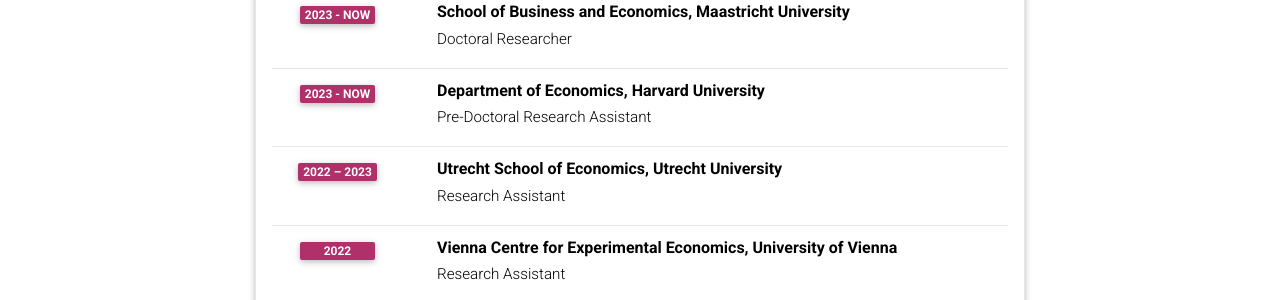
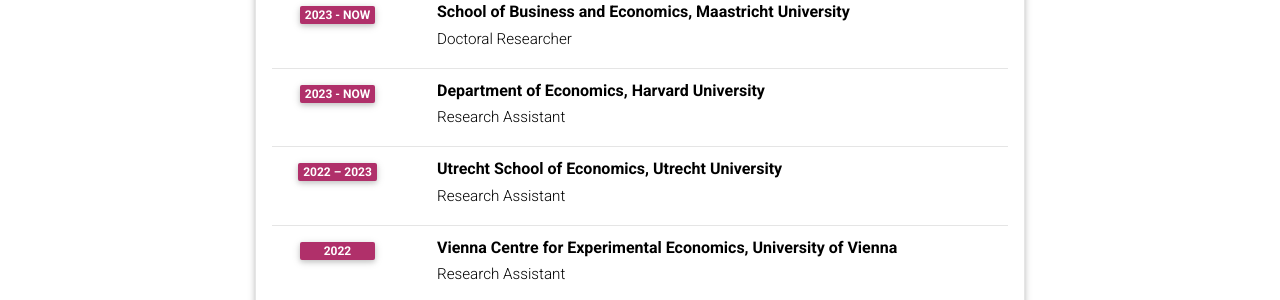
Before and after one commit to egorbronnikov/egorbronnikov.github.io, a Jekyll site: the page built from _pages/cv.md, in a window 1280 px wide and 900 px high, scrolled down 1462 px. Shown: the part 152-452 px from the top of the window. Built offline with Jekyll 4.4.1, drawn with Linux system fonts in a browser that asks for light colours; comment, search, counter and statistics services are not loaded; a style sheet for code colours, icons or effects is not loaded.

Commit message:
Update cv.yml

```diff
--- a/_data/cv.yml
+++ b/_data/cv.yml
@@ -58,7 +58,7 @@
       institution: Doctoral Researcher
       year: 2023 - now
     - title: Department of Economics, Harvard University
-      institution: Pre-Doctoral Research Assistant
+      institution: Research Assistant
       year: 2023 - now
     - title: Utrecht School of Economics, Utrecht University
       institution: Research Assistant
```
